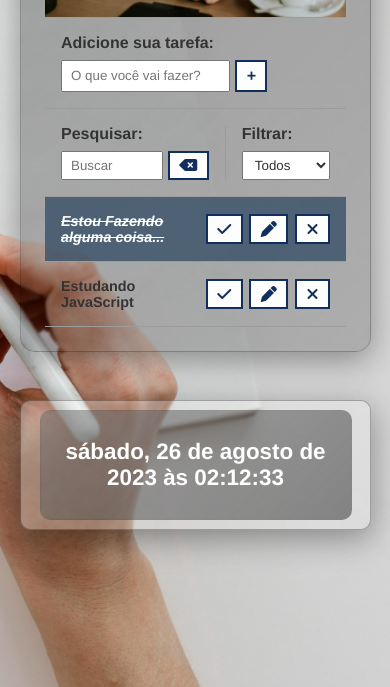
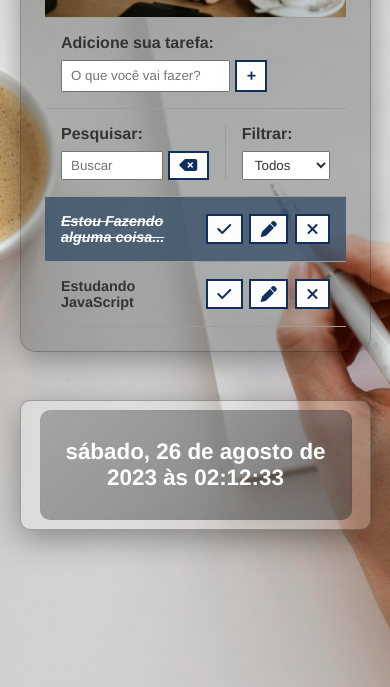
Before and after one commit to alandsilva01/projeto-todolist, a plain HTML site: page index.html in a window 390 px wide. Shown: the part 157-844 px from the top of the page. Drawn offline with Linux system fonts and the light colour scheme.

Commit message:
body backgorud

```diff
--- a/css/style.css
+++ b/css/style.css
@@ -235,6 +235,14 @@ header > h1 {
 
 @media (max-width: 480px) {
 
+    body {
+        background-image: url(../img/mulher-fazendo-anotacoes-em-um-bloco-de-notas.jpg);
+        background-position: 60%;
+        background-size: cover;
+        background-attachment: fixed;
+        background-repeat: no-repeat;
+    }
+
     .todo-container, .conteudo {
         width: 90vw;
     }
```
